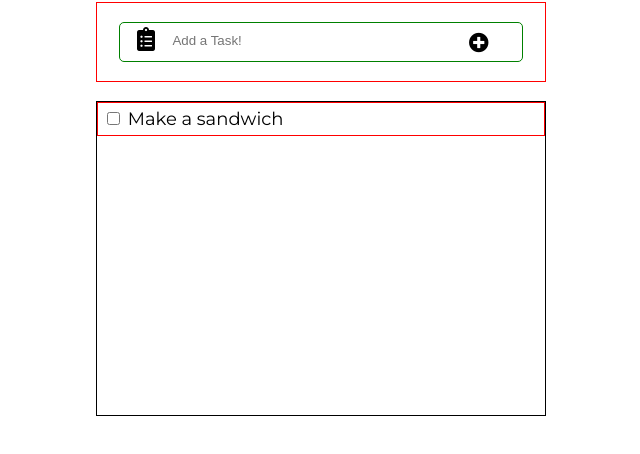
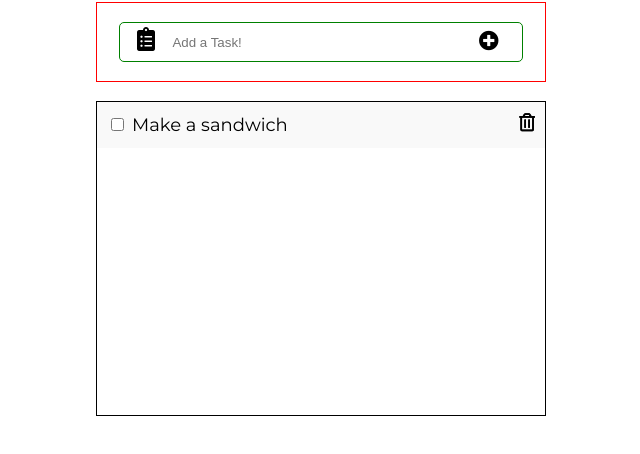
Before and after one commit to sahil137/To-Do-List, a website built with Parcel: page index.html in a window 1280 px wide. Both pictures are taken after a click on the button 797 px from the left and 259 px from the top of the page. Shown: the part 216-670 px from the top of the page, without its empty margins (319-959 px from the left). Built offline with nearby package versions, Linux system fonts and the light colour scheme.

Commit message:
add style to list item (delete button issue)

```diff
--- a/index.html
+++ b/index.html
@@ -1,7 +1,7 @@
 <!DOCTYPE html>
 <html>
   <head>
-    <title>Parcel Sandbox</title>
+    <title>To-Do List</title>
     <meta charset="UTF-8" />
     <link rel="preconnect" href="https://fonts.gstatic.com" />
     <link
@@ -61,7 +61,10 @@
           <ul class="list-ul zero-margin">
             <li>
               <input type="checkbox" name="check-task" id="check-task" />
-              Make a sandwich
+              <p>Make a sandwich</p>
+              <span class="delete-task-btn">
+                <i class="far fa-trash-alt"></i>
+              </span>
             </li>
           </ul>
         </div>
--- a/src/index.js
+++ b/src/index.js
@@ -1,12 +1,37 @@
+var taskList = document.getElementsByTagName("li");
+
+var item;
+
+for (item = 0; item < taskList.length; item++) {
+  var span = document.createElement("span");
+  var icon = document.createElement("i");
+  span.className = "delete-task-btn";
+  icon.className = "far fa-trash-alt";
+  span.appendChild(icon);
+  taskList[item].appendChild(span);
+}
+
 function addTask() {
-  var taskDesc = document.getElementById("add-task");
-  var li = document.createElement("li");
-  var text = document.createTextNode(taskDesc.value);
-  li.appendChild(text);
+  var taskDesc = document.getElementById("add-task"); // get input data
+  var li = document.createElement("li"); // create li element
+  var p = document.createElement("p"); // create p element
+
+  if (taskDesc.value === "") {
+    window.alert("Please Enter a task");
+    return;
+  }
+
+  var text = document.createTextNode(taskDesc.value); // create a textnode which holds the input value
+  var checkBox = document.createElement("input"); // create the checkbox
+
+  p.appendChild(text);
+  checkBox.setAttribute("type", "checkbox");
+  li.appendChild(checkBox);
+  li.appendChild(p);
 
   var ul = document.querySelector("ul");
   ul.appendChild(li);
-  taskDesc.value = "";
+  taskDesc.value = ""; // clear the input field
 }
 
 var addTaskButton = document.getElementById("add-task-btn");
--- a/src/styles.css
+++ b/src/styles.css
@@ -87,12 +87,12 @@ main {
   border: none;
   outline: none;
   left: 50px;
-  top: 7px;
+  top: 9px;
 }
 
 .desc-input-container button[type="submit"] {
-  right: 30px;
-  top: 12px;
+  right: 20px;
+  top: 10px;
   cursor: pointer;
   outline: none;
   border: none;
@@ -104,18 +104,48 @@ main {
   height: 70%;
   width: 100%;
   border: 1px solid black;
+  overflow: auto;
 }
 .list-ul {
   list-style: none;
   padding: 0;
-  border: 1px solid red;
+  /* border: 1px solid red; */
 }
 
 .list-ul li {
   position: relative;
+  cursor: pointer;
   font-size: 18px;
   user-select: none;
-  margin: 5px;
+  /* margin: 10px; */
+  /* margin: 0; */
+  padding: 12px 8px 12px 10px;
+}
+.list-ul li:nth-child(odd) {
+  background: #f9f9f9;
+}
+.list-ul li:hover {
+  background: lightgray;
+}
+
+.list-ul li p {
+  margin: 0;
+  display: inline-block;
+  position: absolute;
+  left: 35px;
+}
+
+.delete-task-btn {
+  position: absolute;
+  right: 0;
+  top: 0;
+  height: 100%;
+  padding: 10px;
+}
+
+.delete-task-btn:hover {
+  background-color: #f44336;
+  color: white;
 }
 
 /* Common Classes */
```
